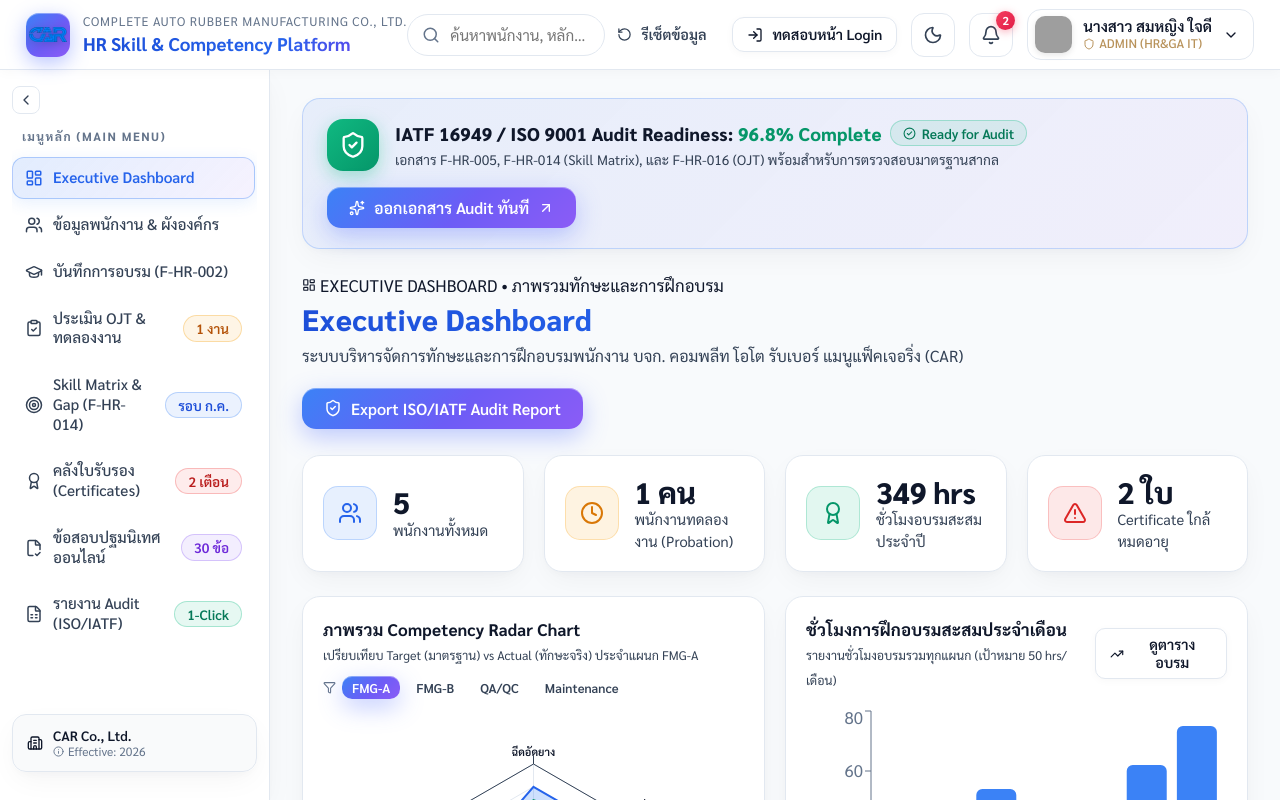
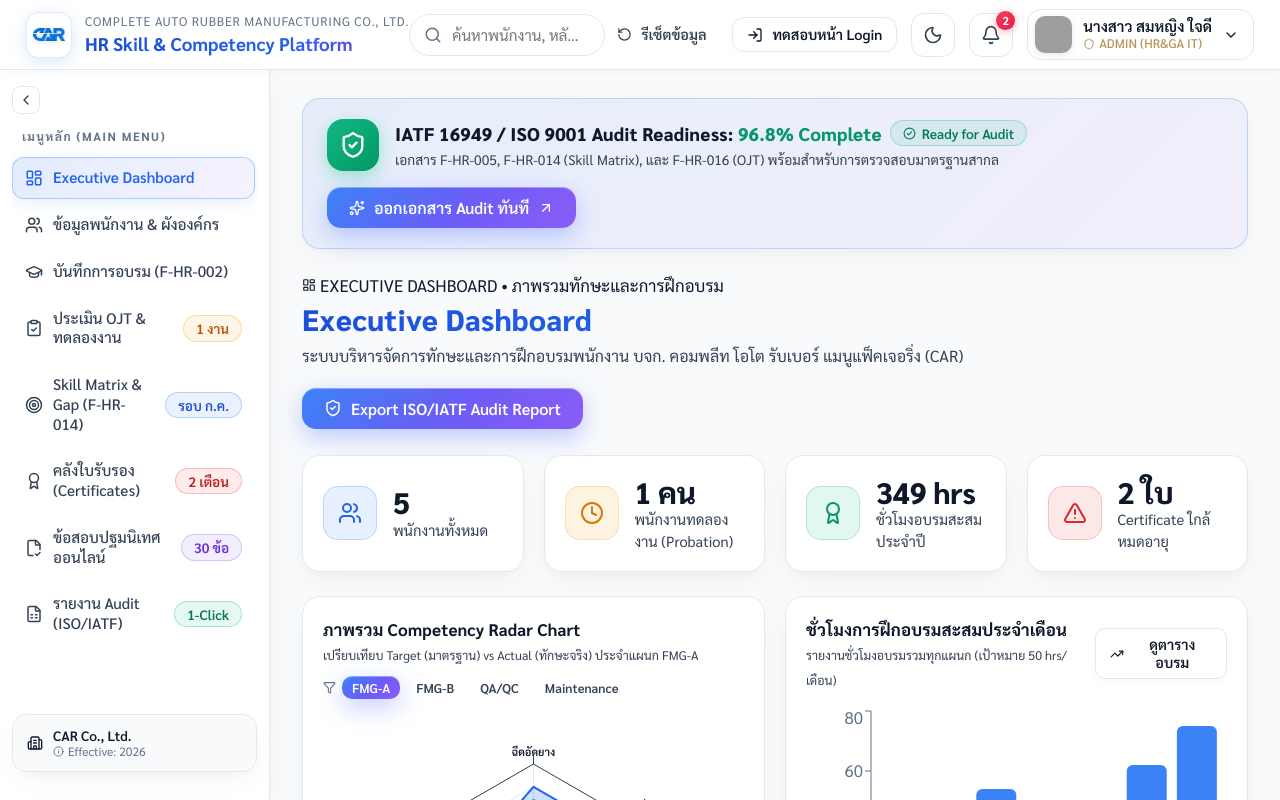
Before and after one commit to punnawichplub2547-boop/CAR_STATUS, a React (Vite) app: page / in a window 1280 px wide. Shown: the top 800 px of the page. Built offline with nearby package versions, Linux system fonts and the light colour scheme; grey boxes are pictures that could not be loaded.

Commit message:
fix: High contrast white background for logo badge so blue CAR logo pops clearly

```diff
--- a/src/index.css
+++ b/src/index.css
@@ -358,40 +358,42 @@
 }
 
 .logo-badge {
-  width: 44px;
-  height: 44px;
+  width: 46px;
+  height: 46px;
   border-radius: 13px;
-  background: var(--primary-gradient);
-  color: white;
-  font-weight: 800;
-  font-size: 1.1rem;
+  background: #ffffff;
+  border: 1px solid rgba(226, 232, 240, 0.9);
   display: flex;
   align-items: center;
   justify-content: center;
-  padding: 3px;
-  box-shadow: 0 6px 20px rgba(80, 110, 255, 0.4), inset 0 1px 0 rgba(255, 255, 255, 0.35);
-  letter-spacing: 0.04em;
+  padding: 6px;
+  box-shadow: 0 4px 16px rgba(59, 130, 246, 0.18), inset 0 1px 0 #ffffff;
   overflow: hidden;
   transition: all 0.3s cubic-bezier(0.34, 1.56, 0.64, 1);
   cursor: pointer;
 }
 
+[data-theme='dark'] .logo-badge {
+  background: #ffffff;
+  border-color: rgba(255, 255, 255, 0.25);
+  box-shadow: 0 6px 20px rgba(0, 0, 0, 0.4), 0 0 15px rgba(59, 130, 246, 0.3);
+}
+
 .logo-badge:hover {
   transform: translateY(-2px) scale(1.06);
-  box-shadow: 0 10px 25px rgba(80, 110, 255, 0.55), 0 0 18px rgba(124, 77, 255, 0.45);
+  box-shadow: 0 8px 24px rgba(59, 130, 246, 0.35), 0 0 16px rgba(99, 102, 241, 0.25);
 }
 
 .logo-badge .logo-img {
   width: 100%;
   height: 100%;
   object-fit: contain;
-  filter: drop-shadow(0 2px 5px rgba(0, 0, 0, 0.2));
-  border-radius: 9px;
+  filter: drop-shadow(0 1px 3px rgba(0, 0, 0, 0.12));
   transition: transform 0.3s ease;
 }
 
 .logo-badge:hover .logo-img {
-  transform: scale(1.05);
+  transform: scale(1.06);
 }
 
 .navbar-brand {
```
